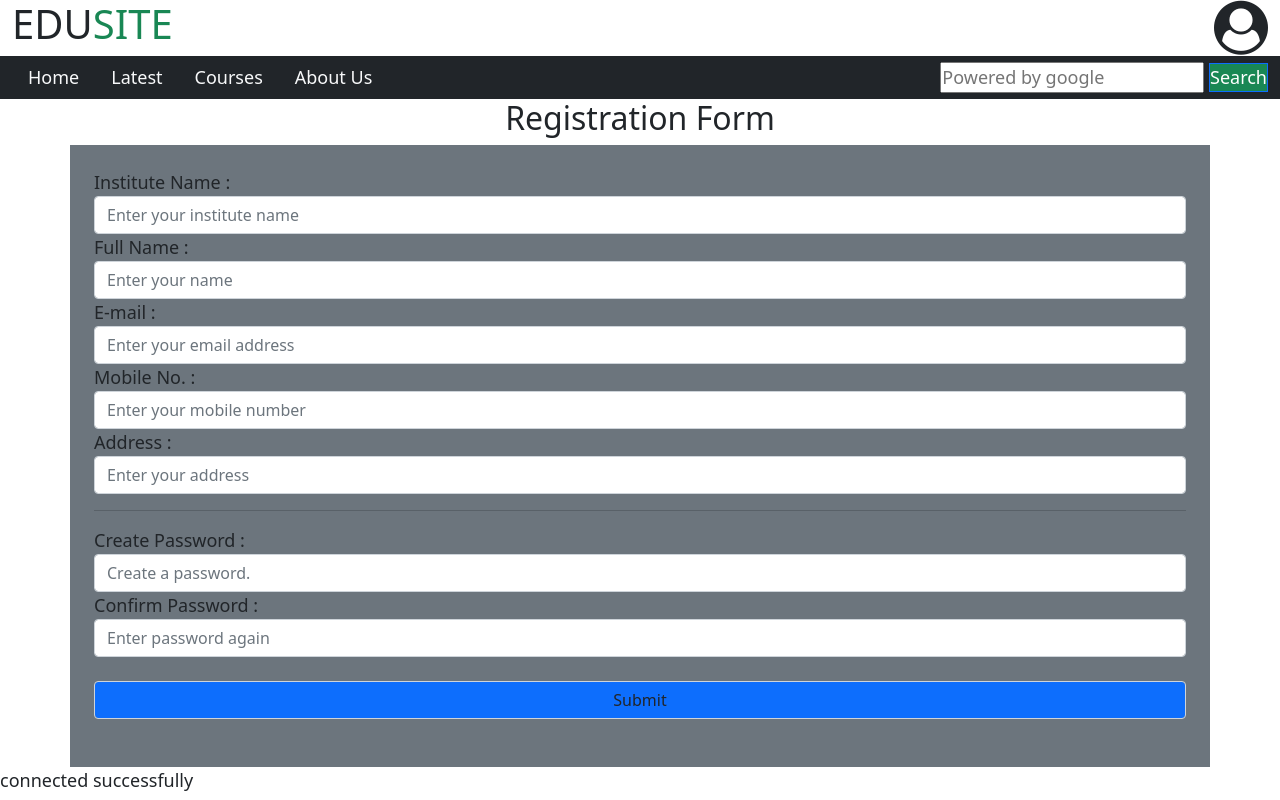
After one commit to abhi0661236/EduSite, a PHP site: page /register.php in a window 1280 px wide. The commit adds this page. Run offline with PHP 8.4, Linux system fonts and the light colour scheme.

Commit message:
added a registration form

```diff
--- /dev/null
+++ b/connection.php
@@ -0,0 +1,10 @@
+<?php
+    $server = "localhost";
+    $user = "root";
+    $pwd = "";
+    $dbname = "edusite_db";
+
+    $conn = mysqli_connect($server, $user, $pwd, $dbname) or die("connection failed".mysqli_connect_error());
+
+    echo "connected successfully";
+?>
--- a/css/style.css
+++ b/css/style.css
@@ -2,3 +2,10 @@
     margin: 0;
     padding: 0;
 }
+body{
+    font-size: 18px;
+}
+
+/* style for registration form */
+/*
+ */
--- /dev/null
+++ b/head.html
@@ -0,0 +1,5 @@
+<meta name="viewport" content="width=device-width, initial-scale=1">
+<link rel="stylesheet" href="https://stackpath.bootstrapcdn.com/font-awesome/4.7.0/css/font-awesome.min.css">
+<link rel="stylesheet" href="./css/bootstrap.css">
+<link rel="stylesheet" href="./css/style.css">
+<script src="./js/bootstrap.js"></script>
--- /dev/null
+++ b/navigation.html
@@ -0,0 +1,21 @@
+<header class="container-fluid d-flex py-0 align-items-center justify-content-between">
+    <div class="py-0 my-0 text-center align-baseline">
+        <h1 class="font-weight-bolder">EDU<span class="text-success">SITE</span></h1>
+    </div>
+    <div>
+        <i class="fa fa-user-circle fa-3x" aria-hidden="true"></i>
+    </div>
+</header>
+<nav class="container-fluid d-flex align-items-center justify-content-between bg-secondary bg-dark">
+    <ul class=" d-flex m-0 p-0" >
+        <li class="list-unstyled active"> <a class="text-decoration-none nav-link text-light" href="#">Home</a> </li>
+        <li class="list-unstyled "> <a class="text-decoration-none nav-link text-light" href="#">Latest</a> </li>
+        <li class="list-unstyled "> <a class="text-decoration-none nav-link text-light" href="#">Courses</a> </li>
+        <li class="list-unstyled"> <a class="text-decoration-none nav-link text-light" href="#">About Us</a> </li>
+
+    </ul>
+    <div class="search">
+        <input type="search" placeholder="Powered by google">
+        <button class="border border-primary btn-success">Search</button>
+    </div>
+</nav>
--- /dev/null
+++ b/register.php
@@ -0,0 +1,71 @@
+<!DOCTYPE html>
+<html lang="en">
+<head>
+    <meta charset="UTF-8">
+    <meta http-equiv="X-UA-Compatible" content="IE=edge">
+    <meta name="viewport" content="width=device-width, initial-scale=1.0">
+    <title>Resgistration</title>
+    <?php
+            include 'head.html';
+    ?>
+</head>
+<body>
+    <?php
+        include 'navigation.html';
+    ?>
+    <h2 class="text-center">Registration Form</h2>
+    <form method="post" class="container bg-secondary p-4" action="<?php echo $_SERVER['PHP_SELF']; ?>">
+        Institute Name : <input class="form-control" type="text" name="institute" placeholder="Enter your institute name" required>
+        Full Name : <input class="form-control" type="text" name="name" placeholder="Enter your name" required>
+        E-mail : <input class="form-control" type="email" name="email" placeholder="Enter your email address" required>
+        Mobile No. : <input class="form-control" type="text" name="mobile" placeholder="Enter your mobile number" required>
+        Address : <input class="form-control" type="text" name="address" placeholder="Enter your address">
+        <hr>
+        Create Password : <input class = "form-control" type="password" placeholder = "Create a password." name = 'password' required>
+        Confirm Password : <input class = "form-control" type="password" placeholder = "Enter password again" name = 'AgainPassword' required>
+        <input class="form-control bg-primary my-4 " type="submit" value="Submit">
+    </form>
+</body>
+</html>
+
+<?php
+   include 'connection.php';
+
+   if($_SERVER["REQUEST_METHOD"] == "POST"){
+        $instName = $_POST['institute'];
+        $name = $_POST['name'];
+        $email = $_POST['email'];
+        $address = $_POST['address'];
+        $mobile_no = $_POST['mobile'];
+        $password = $_POST['password'];
+        $confirmed_password = $_POST['AgainPassword'];
+
+
+        $sql = "SELECT * FROM students";
+        $query = mysqli_query($conn, $sql);
+        $num_rows = mysqli_num_rows($query);
+        echo $num_rows;
+
+
+        if($password === $confirmed_password){
+
+        }
+        else
+        {
+            print '<script>alert("Password Not matched");</script>';
+        }
+        if($password === $confirmed_password){
+            $sql = "INSERT INTO students (inst_name,name,email,mobile,address,password) VALUES ('$instName','$name','$email','$mobile_no','$address','$confirmed_password')";
+            mysqli_query($conn, $sql);
+            print '<script>alert("Registered successfully !!");</script>';
+
+        }
+   }
+
+
+
+
+
+
+
+?>
```
Also changed, not shown: index.php (renamed from index.html, +8 -13 lines), login.php (added).
